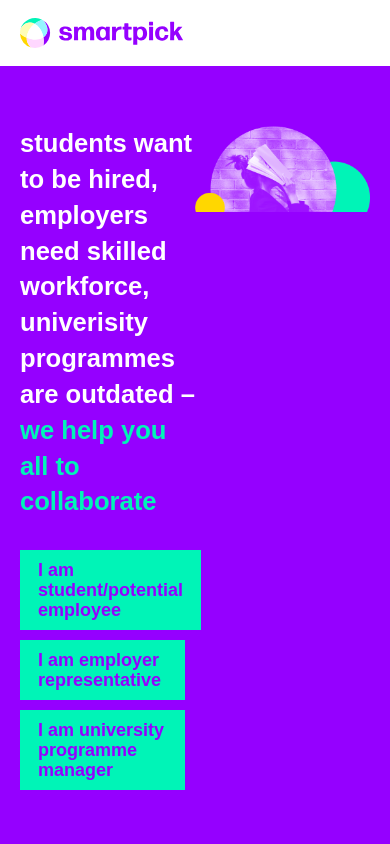
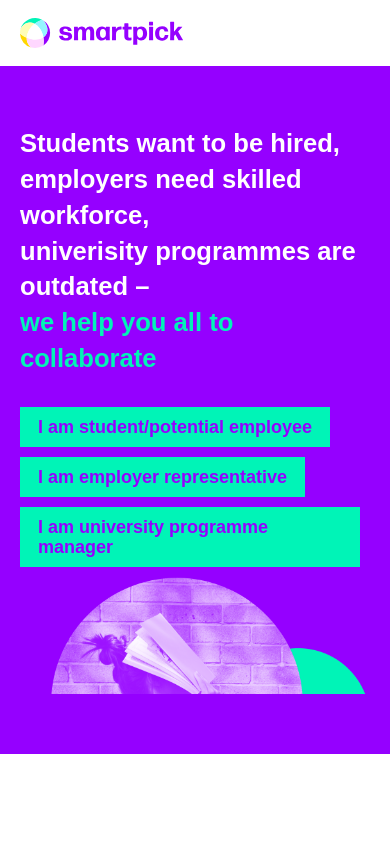
Before and after one commit to k6ps/eduemp-frontend, a Svelte app: page / in a window 390 px wide. Shown: the top 844 px of the page. Built offline with nearby package versions, Linux system fonts and the light colour scheme; a web font is replaced by a local one.

Commit message:
small css updates

```diff
--- a/public/global.css
+++ b/public/global.css
@@ -25,33 +25,34 @@ body {
 header {
 	padding: 18px 0
 }
-
 .hero {
 	color: #fff;
 	background-color: #9500FF;
 }
-
 .content {
 	padding: 60px 0;
 }
-
 .wrapper {
 	max-width: 1200px;
 	margin-left: auto;
 	margin-right: auto;
 	overflow: auto;
 }
+.col {
+	width: 50%;
+	display: inline-block;
+	float: left;
+}
 
 @media only screen and (max-width: 1240px) {
   .wrapper {
     padding: 0 20px;
   }
-}
-
-.col {
-	width: 50%;
-	display: inline-block;
-	float: left;
+	.col {
+		width: 100%;
+		display: block;
+		float: left;
+	}
 }
 
 .img-col {
--- a/src/routes/Home.svelte
+++ b/src/routes/Home.svelte
@@ -12,7 +12,7 @@
 	<div class="wrapper">
 		<div class="col">
 			<div class="slogan">
-				students want to be hired,<br>
+				Students want to be hired,<br>
 				employers need skilled workforce,<br>
 				univerisity  programmes are outdated –<br>
 				<span class="green">we help you all to collaborate<span>
```
